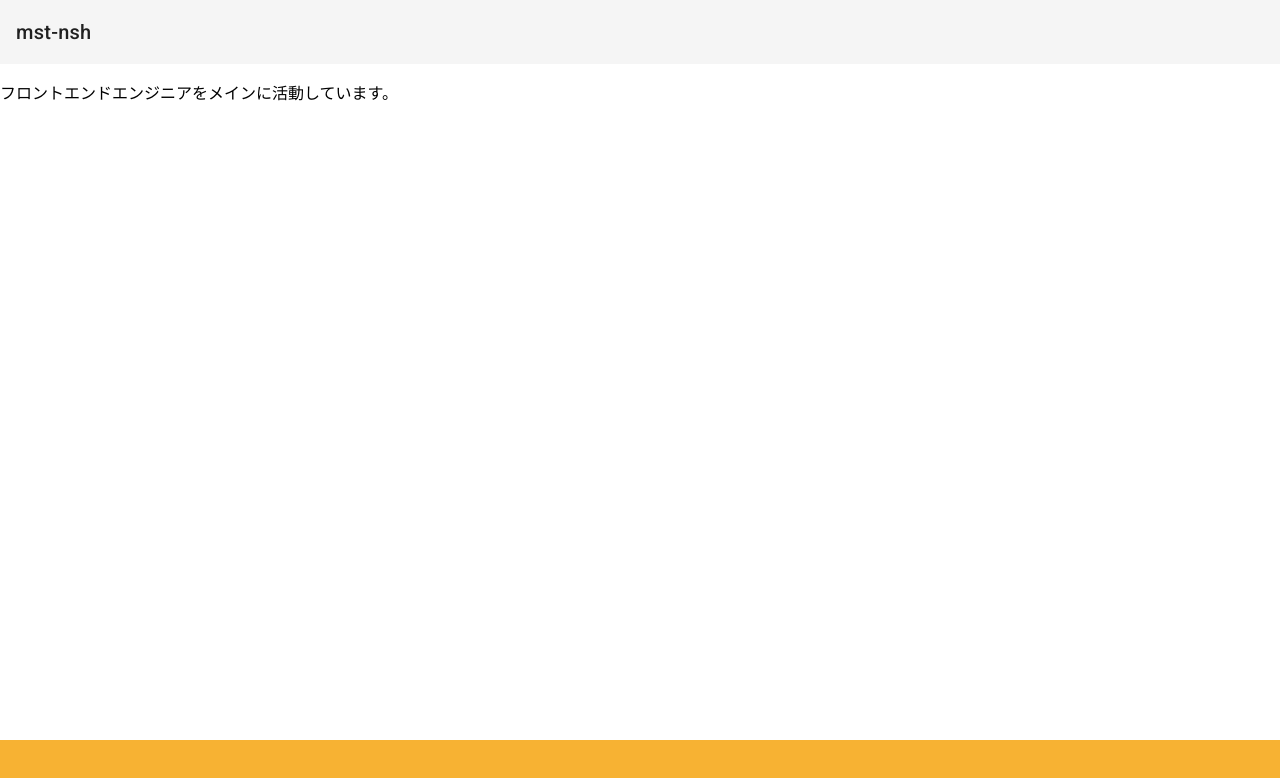
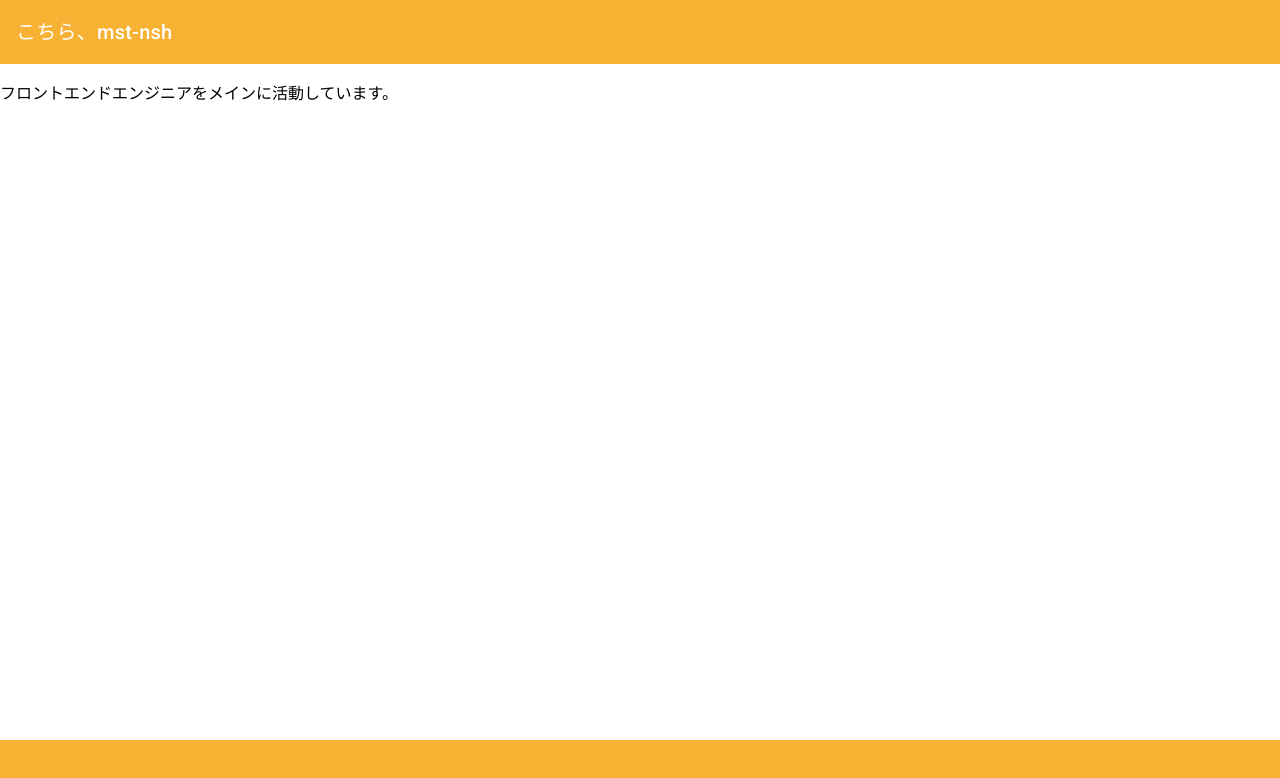
Before and after one commit to mst-nsh/mst-nsh.github.io, an Angular app: page / in a window 1280 px wide. Shown: the top 778 px of the page. Built offline with nearby package versions, Linux system fonts and the light colour scheme.

Commit message:
feat(front):headerComponentを作成した。

```diff
--- a/src/app/app.component.html
+++ b/src/app/app.component.html
@@ -1,9 +1,5 @@
 <!-- ヘッダー -->
-<mat-toolbar>
-  <div class="dummy-space"></div>
-  <span class="title">{{ title }}</span>
-  <span class="spacer"></span>
-</mat-toolbar>
+<app-header></app-header>
 
 <p>フロントエンドエンジニアをメインに活動しています。</p>
 
--- /dev/null
+++ b/src/app/header/header.component.css
@@ -0,0 +1,12 @@
+.spacer {
+  flex: 1 1 auto;
+}
+
+mat-toolbar {
+  background-color: #f7b233;
+  color: #ffffff;
+}
+
+span {
+  color: white;
+}
--- /dev/null
+++ b/src/app/header/header.component.html
@@ -0,0 +1,5 @@
+<mat-toolbar>
+  <div class="dummy-space"></div>
+  <span class="title">{{ title }}</span>
+  <span class="spacer"></span>
+</mat-toolbar>
--- /dev/null
+++ b/src/app/header/header.component.ts
@@ -0,0 +1,13 @@
+import { Component } from '@angular/core';
+import { MatToolbarModule } from '@angular/material/toolbar';
+
+@Component({
+  selector: 'app-header',
+  standalone: true,
+  imports: [MatToolbarModule],
+  templateUrl: './header.component.html',
+  styleUrl: './header.component.css',
+})
+export class HeaderComponent {
+  title = 'こちら、mst-nsh';
+}
```
Also changed, not shown: src/app/app.component.ts (+8 -1 lines), 1 other file (tests, documents, lock files or other folders).
